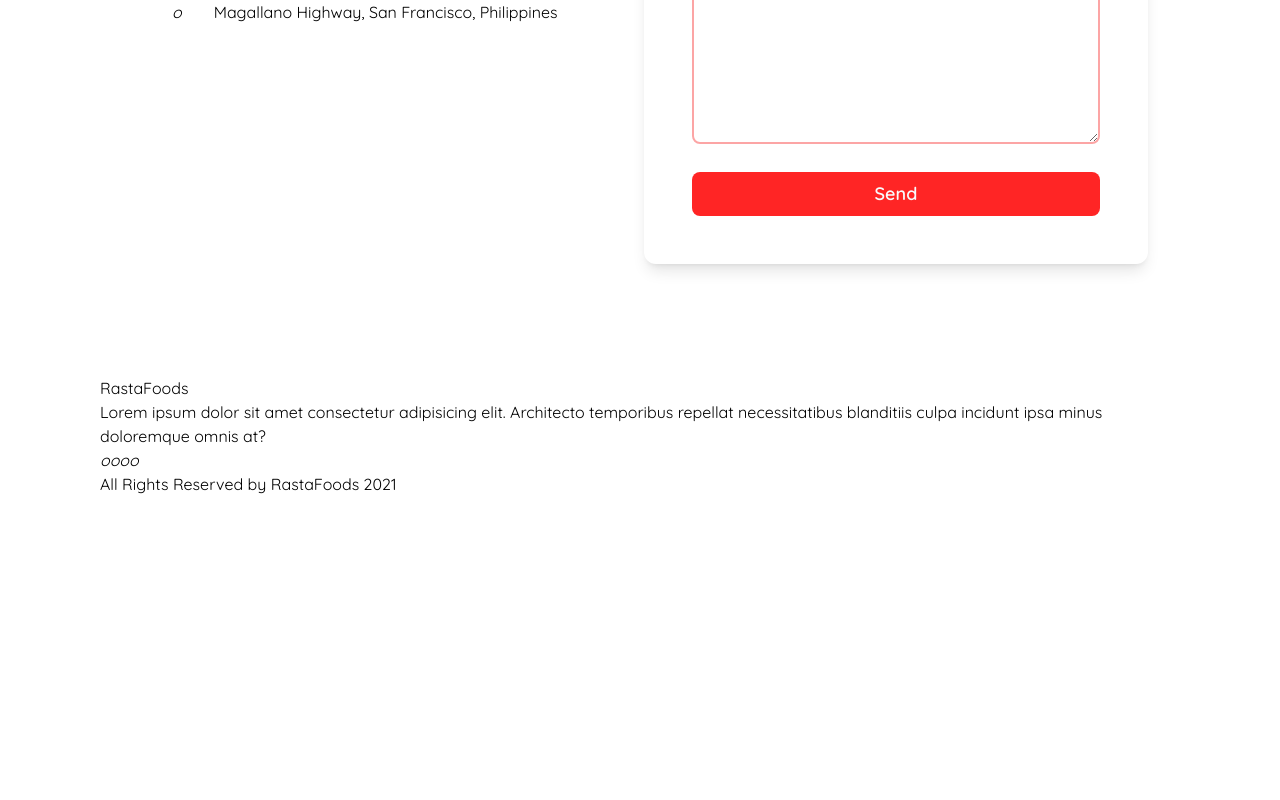
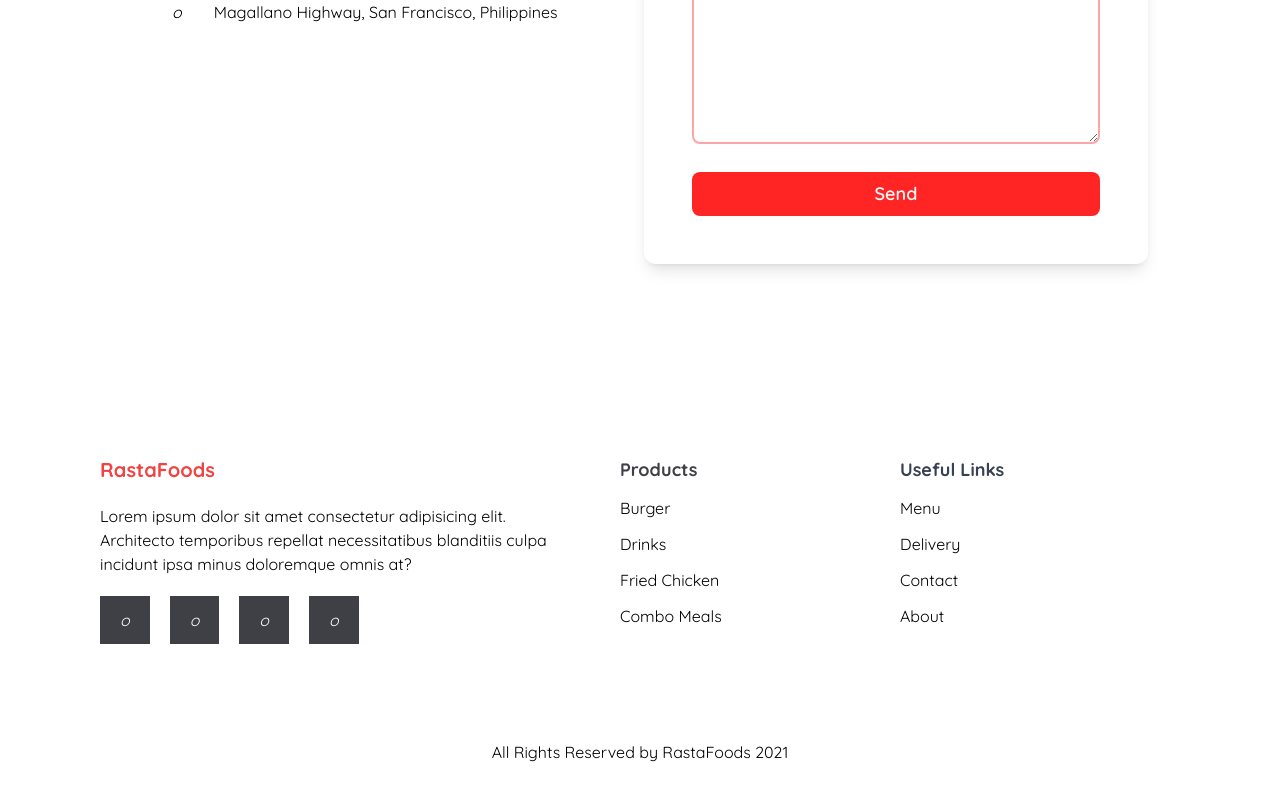
Before and after one commit to iAmWayneBenedict/rastafoods, a React (Create React App) app: page / in a window 1280 px wide. Shown: the part 4426-5226 px from the top of the page. Before the commit the page ends 4922 px from the top, so only its background shows below. Built offline with nearby package versions, Linux system fonts and the light colour scheme.

Commit message:
added footer

```diff
--- a/src/components/Footer.js
+++ b/src/components/Footer.js
@@ -1,27 +1,51 @@
+import { Link } from "react-router-dom";
+
 const Footer = () => {
 	return (
-		<div>
-			<div>
-				<div className="left">
-					<div className="footer-title">
-						<h1>RastaFoods</h1>
+		<div className="flex flex-col mb-10 mt-20">
+			<div className="flex flex-row gap-10 justify-between">
+				<div className="left max-w-[30rem]">
+					<div className="footer-title mb-5">
+						<h1 className="text-red-500 font-bold text-xl">RastaFoods</h1>
 					</div>
-					<div className="footer-description">
+					<div className="footer-description leading-6">
 						Lorem ipsum dolor sit amet consectetur adipisicing elit. Architecto
 						temporibus repellat necessitatibus blanditiis culpa incidunt ipsa minus
 						doloremque omnis at?
 					</div>
-					<div className="footer-socials">
-						<i className="facebook">o</i>
-						<i className="twitter">o</i>
-						<i className="instagram">o</i>
-						<i className="youtube">o</i>
+					<div className="footer-socials flex gap-5 mt-5 bg">
+						<Link to={"/"} className=" bg-zinc-700 text-slate-50 px-5 py-3">
+							<i className="facebook">o</i>
+						</Link>
+						<Link to={"/"} className=" bg-zinc-700 text-slate-50 px-5 py-3">
+							<i className="facebook">o</i>
+						</Link>
+						<Link to={"/"} className=" bg-zinc-700 text-slate-50 px-5 py-3">
+							<i className="facebook">o</i>
+						</Link>
+						<Link to={"/"} className=" bg-zinc-700 text-slate-50 px-5 py-3">
+							<i className="facebook">o</i>
+						</Link>
 					</div>
 				</div>
-				<div className="mid"></div>
-				<div className="right"></div>
+				<div className="right flex max-w-[55rem] w-full">
+					<div className="left max-w-[20rem] w-full flex flex-col gap-3">
+						<h1 className="font-bold text-zinc-700 text-lg">Products</h1>
+						<Link to={"/"}>Burger</Link>
+						<Link to={"/"}>Drinks</Link>
+						<Link to={"/"}>Fried Chicken</Link>
+						<Link to={"/"}>Combo Meals</Link>
+					</div>
+					<div className="right max-w-[20rem] w-full flex flex-col gap-3">
+						<h1 className="font-bold text-gray-700 text-lg">Useful Links</h1>
+						<Link to={"/"}>Menu</Link>
+						<Link to={"/"}>Delivery</Link>
+						<Link to={"/"}>Contact</Link>
+						<Link to={"/"}>About</Link>
+					</div>
+				</div>
 			</div>
-			<div className="bottom">
+			<div className="bottom flex self-center mt-24">
 				<span>All Rights Reserved by RastaFoods 2021</span>
 			</div>
 		</div>
--- a/src/components/Home.js
+++ b/src/components/Home.js
@@ -16,7 +16,7 @@ const Home = () => {
 	let { scrolledOverHundred, scrolledOverTen } = useScroll();
 
 	return (
-		<div className="">
+		<div>
 			{/* Navigation bar */}
 			<NavBar hasScrolled={scrolledOverTen} />
 			{/* Scroll To Top */}
@@ -32,11 +32,16 @@ const Home = () => {
 			<div className="2xl:mx-[10rem] lg:mx-[2rem]">
 				{/* Row Menu Component */}
 				<RowMenu />
+				{/* Discover Foods Component */}
 				<DiscoverFoods />
+				{/* Business Section Component */}
 				<Business />
+				{/* Rider Section Component */}
 				<Rider />
+				{/* Get In Touch Section Component */}
 				<GetInTouch />
 			</div>
+			{/* Footer */}
 			<Footer />
 		</div>
 	);
--- a/src/index.css
+++ b/src/index.css
@@ -863,14 +863,20 @@ Ensure the default browser behavior of the `hidden` attribute.
 .max-w-xs{
   max-width: 20rem;
 }
+.max-w-\[30rem\]{
+  max-width: 30rem;
+}
+.max-w-\[55rem\]{
+  max-width: 55rem;
+}
+.max-w-\[20rem\]{
+  max-width: 20rem;
+}
 .max-w-\[17rem\]{
   max-width: 17rem;
 }
 .max-w-\[70\%\]{
   max-width: 70%;
-}
-.max-w-\[20rem\]{
-  max-width: 20rem;
 }
 .max-w-\[15rem\]{
   max-width: 15rem;
@@ -924,6 +930,9 @@ Ensure the default browser behavior of the `hidden` attribute.
 .resize{
   resize: both;
 }
+.flex-row{
+  flex-direction: row;
+}
 .flex-col{
   flex-direction: column;
 }
@@ -942,6 +951,9 @@ Ensure the default browser behavior of the `hidden` attribute.
 .justify-between{
   justify-content: space-between;
 }
+.justify-evenly{
+  justify-content: space-evenly;
+}
 .gap-3{
   gap: 0.75rem;
 }
@@ -957,8 +969,14 @@ Ensure the default browser behavior of the `hidden` attribute.
 .gap-7{
   gap: 1.75rem;
 }
+.gap-10{
+  gap: 2.5rem;
+}
 .self-end{
   align-self: flex-end;
+}
+.self-center{
+  align-self: center;
 }
 .overflow-x-hidden{
   overflow-x: hidden;
@@ -1056,6 +1074,18 @@ Ensure the default browser behavior of the `hidden` attribute.
   --tw-bg-opacity: 1;
   background-color: rgb(185 28 28 / var(--tw-bg-opacity));
 }
+.bg-gray-500{
+  --tw-bg-opacity: 1;
+  background-color: rgb(107 114 128 / var(--tw-bg-opacity));
+}
+.bg-zinc-600{
+  --tw-bg-opacity: 1;
+  background-color: rgb(82 82 91 / var(--tw-bg-opacity));
+}
+.bg-zinc-700{
+  --tw-bg-opacity: 1;
+  background-color: rgb(63 63 70 / var(--tw-bg-opacity));
+}
 .object-contain{
   object-fit: contain;
 }
@@ -1219,6 +1249,12 @@ Ensure the default browser behavior of the `hidden` attribute.
 .leading-8{
   line-height: 2rem;
 }
+.leading-10{
+  line-height: 2.5rem;
+}
+.leading-6{
+  line-height: 1.5rem;
+}
 .text-white{
   --tw-text-opacity: 1;
   color: rgb(255 255 255 / var(--tw-text-opacity));
@@ -1242,6 +1278,18 @@ Ensure the default browser behavior of the `hidden` attribute.
 .text-slate-50{
   --tw-text-opacity: 1;
   color: rgb(248 250 252 / var(--tw-text-opacity));
+}
+.text-red-500{
+  --tw-text-opacity: 1;
+  color: rgb(239 68 68 / var(--tw-text-opacity));
+}
+.text-gray-700{
+  --tw-text-opacity: 1;
+  color: rgb(55 65 81 / var(--tw-text-opacity));
+}
+.text-zinc-700{
+  --tw-text-opacity: 1;
+  color: rgb(63 63 70 / var(--tw-text-opacity));
 }
 .underline{
   text-decoration-line: underline;
```
